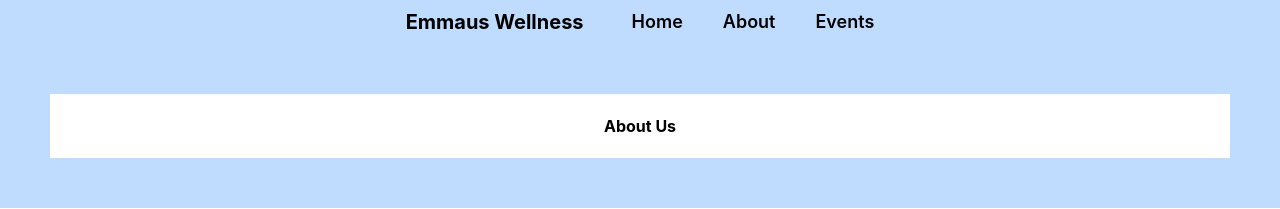
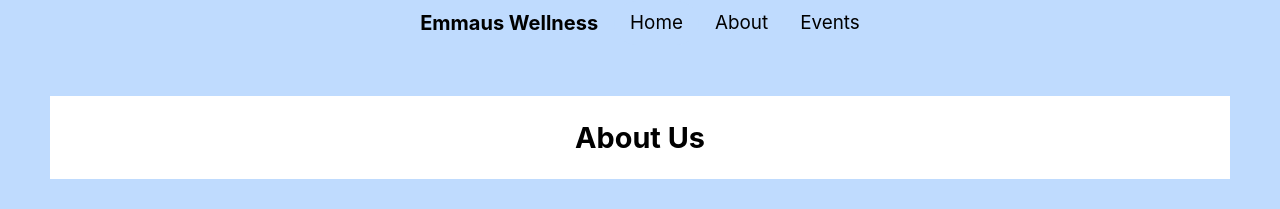
Before and after one commit to neoladsouza/event-calendar-control, a React (Create React App) app in the folder client/: page /about in a window 1280 px wide. Shown: the top 209 px of the page. Built offline with nearby package versions, Linux system fonts and the light colour scheme.

Commit message:
reformatted navigation bar without tailwind

```diff
--- a/client/src/AboutPage.js
+++ b/client/src/AboutPage.js
@@ -11,7 +11,7 @@ export default function AboutPage() {
     <div>
       <div className="title-container">
         <div className="title-banner">
-          <h4>About Us </h4>
+          <h1>About Us</h1>
         </div>
       </div>
 
--- a/client/src/App.css
+++ b/client/src/App.css
@@ -166,11 +166,11 @@ button {
 }
 
 h1 {
-  font-size: 1.9rem;
+  font-size: 1.8rem;
 }
 
 h2 {
-  font-size: 1.75rem;
+  font-size: 1.65rem;
 }
 
 h3 {
@@ -199,11 +199,41 @@ h3 {
   background-color: transparent;
 }
 
+header {
+  width: 100%;
+  height: auto;
+  border: 0;
+  background-color: var(--third-color);
+  display: flex;
+  flex-direction: row;
+  justify-content: center;
+  align-items: center;
+}
+
+.logo {
+  font-weight: 700;
+  font-size: 1.25rem;
+  padding: 0.5rem 1rem;
+}
+
+nav {
+  display: flex;
+  flex-direction: row;
+  justify-content: center;
+  align-items: center;
+  font-size: 1.18rem;
+  font-weight: 400;
+}
+
 .linked-button {
   display: inline-block;
   background-color: var(--third-color);
   border-radius: 9999px;
   padding: 0.5rem 1rem;
+}
+
+.nav-button {
+  border-radius: 0;
 }
 
 .linked-button:hover {
--- a/client/src/Navigation.js
+++ b/client/src/Navigation.js
@@ -4,12 +4,12 @@ import "./App.css";
 
 export default function Navigation() {
   return (
-    <header className="w-full h-auto border-0 bg-actualBlue-200 flex flex-row justify-center space-x-4">
-      <div className="font-bold text-xl py-2 px-4">Emmaus Wellness</div>
-      <nav className="flex flex-row justify-center space-x-2 text-lg font-semibold">
-        <Link to="/"><button className="hover:bg-blue hover:text-white py-2 px-4">Home</button></Link>
-        <Link to="/about"><button className="hover:bg-blue hover:text-white py-2 px-4">About</button></Link>
-        <Link to="/events"><button className="hover:bg-blue hover:text-white py-2 px-4">Events</button></Link>
+    <header>
+      <div className="logo">Emmaus Wellness</div>
+      <nav>
+        <Link to="/"><button className="linked-button">Home</button></Link>
+        <Link to="/about"><button className="linked-button nav-button">About</button></Link>
+        <Link to="/events"><button className="linked-button nav-button">Events</button></Link>
       </nav>
     </header>
   );
```
